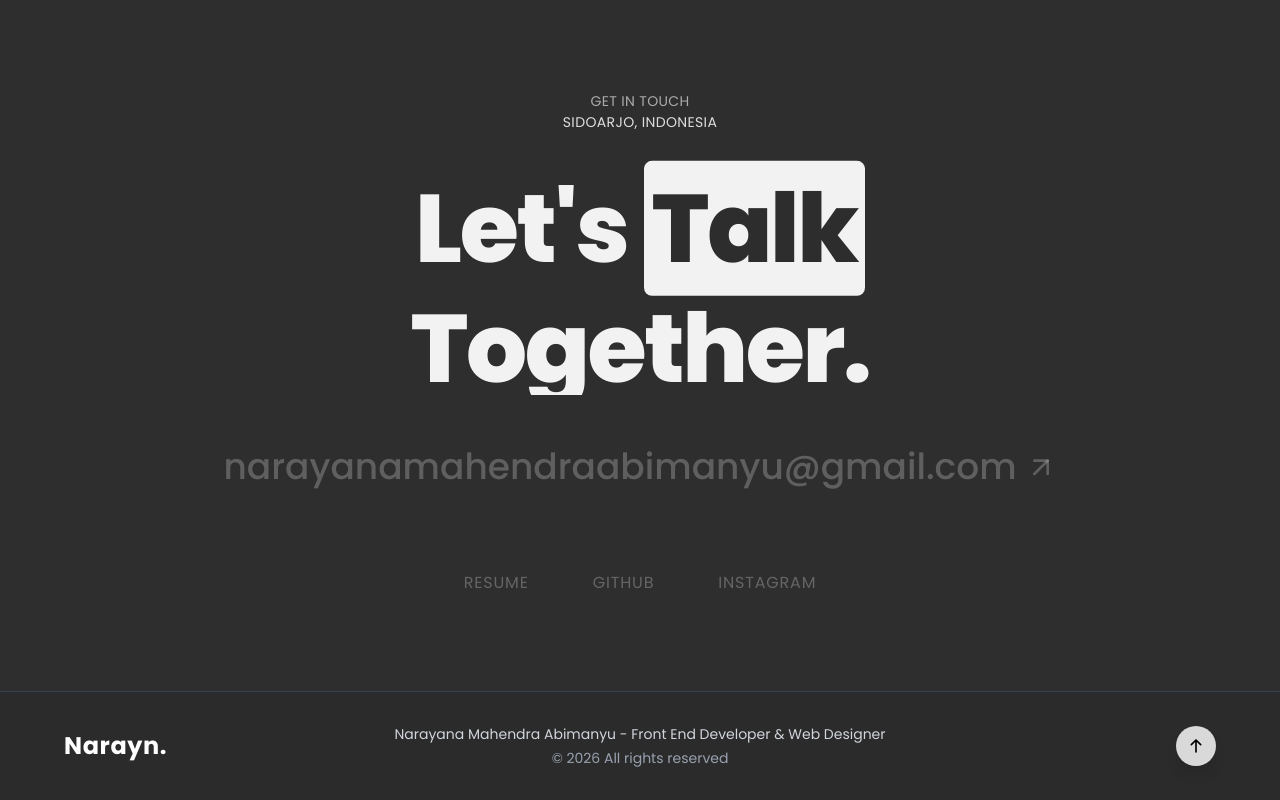
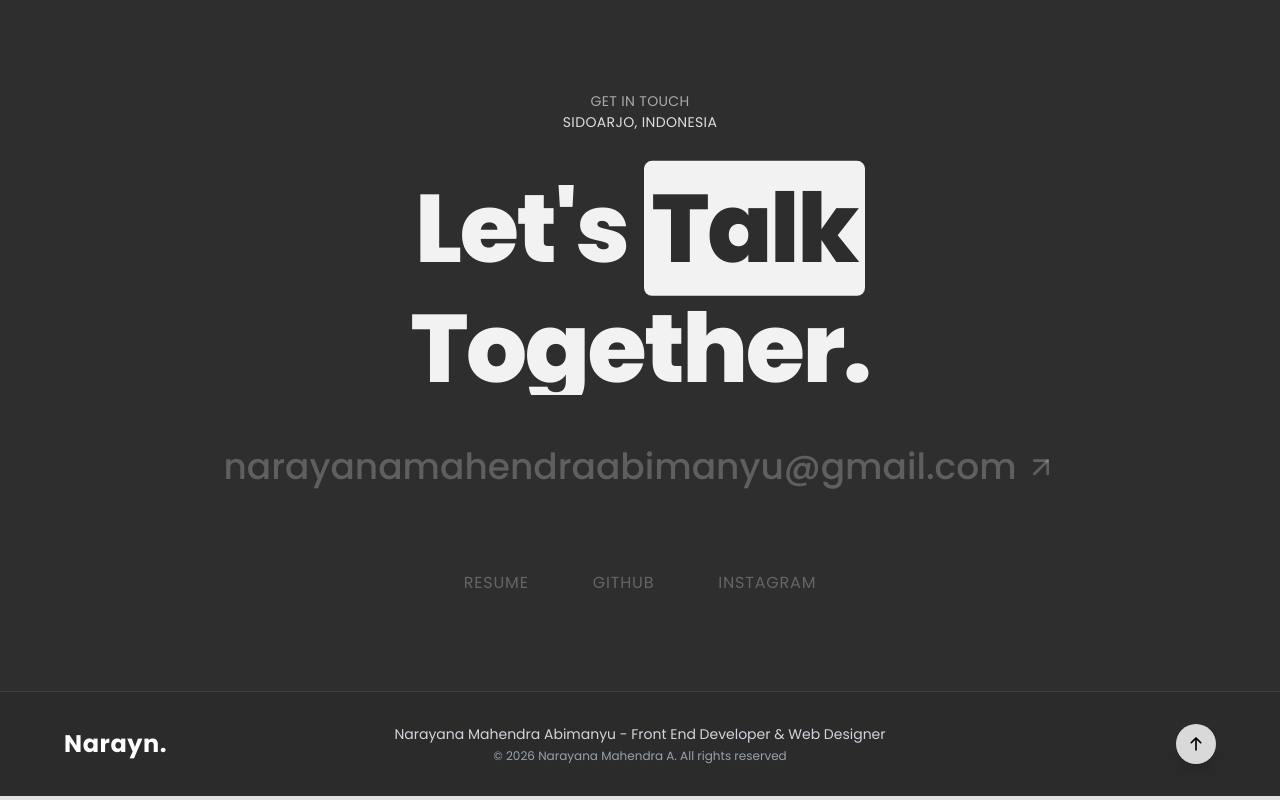
Before and after one commit to NarayanaMahendraAbimanyu/Narayana-Portfolio-Website, a Next.js app: page / in a window 1280 px wide. Shown: the part 4751-5551 px from the top of the page. Built offline with nearby package versions, Linux system fonts and the light colour scheme.

Commit message:
Mengganti teks copyright

```diff
--- a/app/components/FooterSection.tsx
+++ b/app/components/FooterSection.tsx
@@ -21,8 +21,8 @@ const FooterSection = () => {
           <p className="font-normal text-[11px] sm:text-xs md:text-sm whitespace-normal lg:whitespace-nowrap text-gray-300">
             Narayana Mahendra Abimanyu - Front End Developer & Web Designer
           </p>
-          <p className="font-normal text-[11px] sm:text-xs md:text-sm text-gray-400">
-            © 2026 All rights reserved
+          <p className="font-normal text-[8px] sm:text-[11px] md:text-xs text-gray-400">
+            © 2026 Narayana Mahendra A. All rights reserved
           </p>
         </div>
 
```
